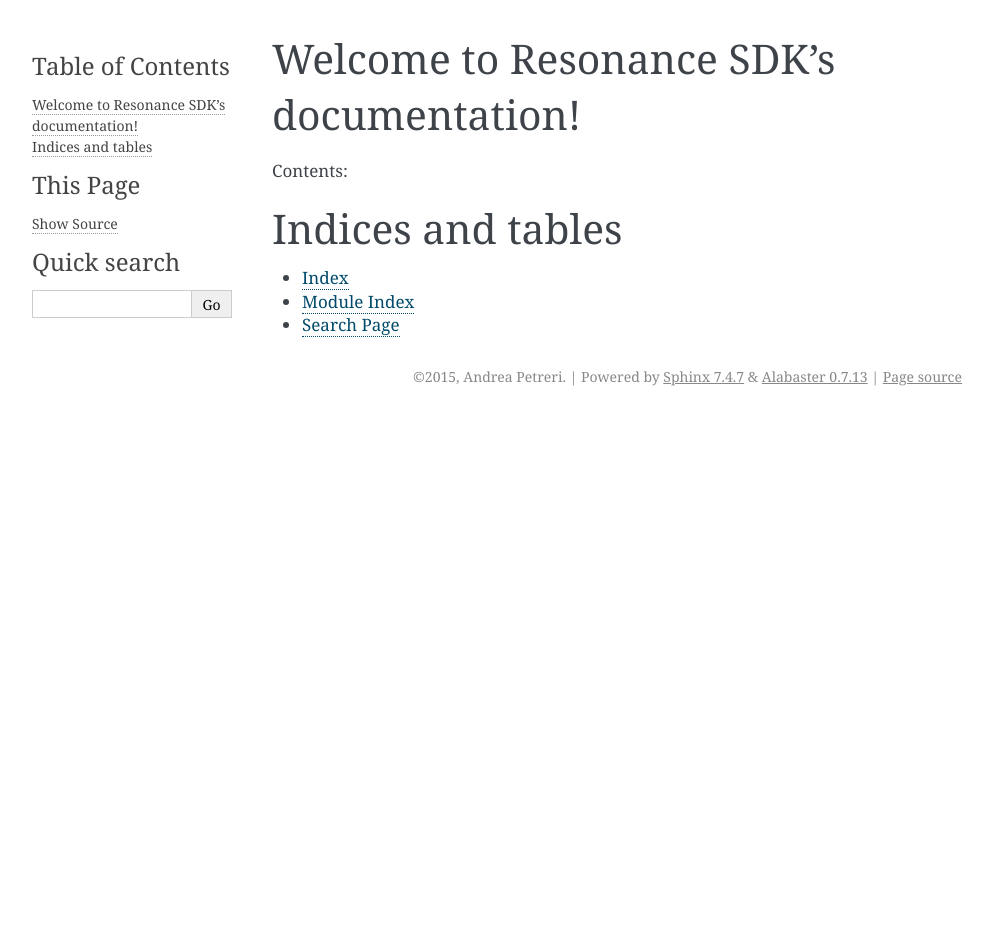
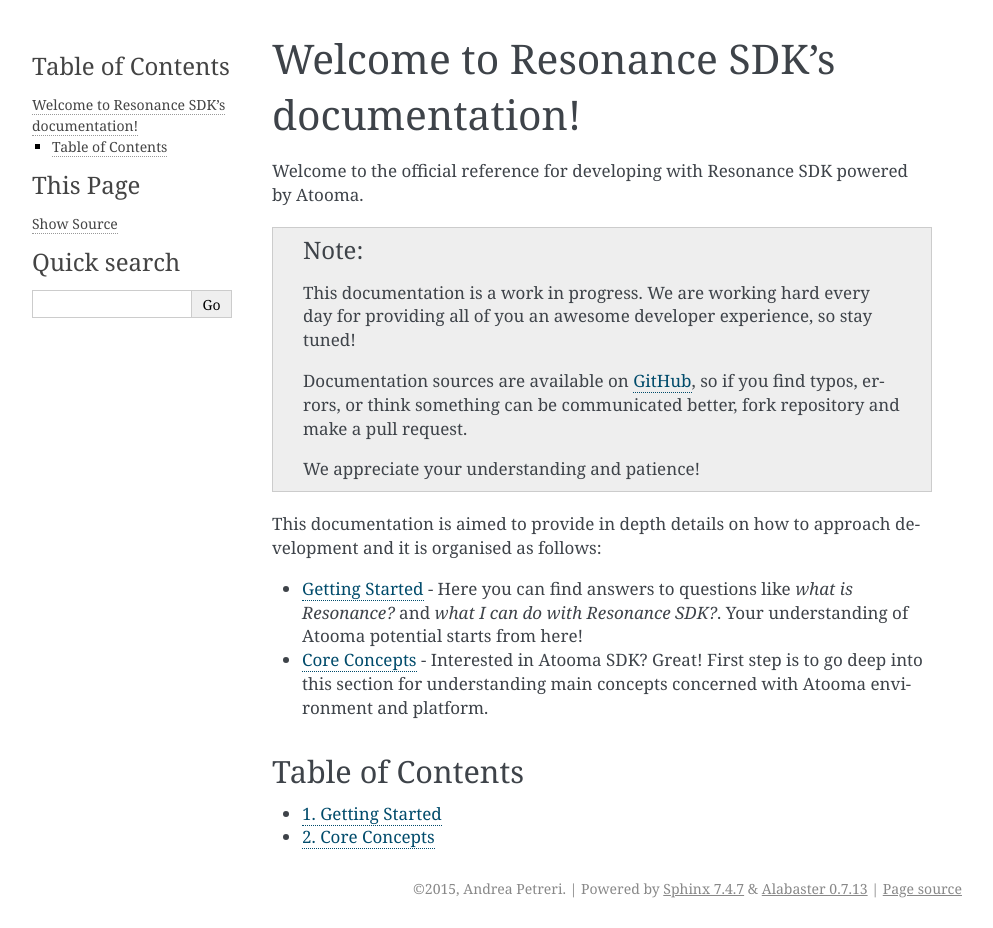
Before and after one commit to atooma/doc-resonance-sdk, a Sphinx documentation site: the page built from docs/source/index.rst, in a window 1280 px wide. Shown: the whole page, without its empty margins (148-1141 px from the left). Built offline with Sphinx 7.4.7, drawn with Linux system fonts in a browser that asks for light colours; before the commit the page ends 900 px from its top, so only the background shows below that.

Commit message:
Adding intro and core sections

```diff
--- /dev/null
+++ b/docs/source/core.rst
@@ -0,0 +1,6 @@
+.. _core:
+
+Core Concepts
+=======================================
+
+Target of this section is to provide a high level description of the core concepts behind the Resonance environment.
--- a/docs/source/index.rst
+++ b/docs/source/index.rst
@@ -1,21 +1,27 @@
-.. Resonance SDK documentation master file, created by
-   sphinx-quickstart on Fri Aug  7 21:07:43 2015.
-   You can adapt this file completely to your liking, but it should at least
-   contain the root `toctree` directive.
-
 Welcome to Resonance SDK's documentation!
 =========================================
 
-Contents:
+Welcome to the official reference for developing with Resonance SDK powered by Atooma.
+
+.. note::
+
+	This documentation is a work in progress. We are working hard every day for providing all of you an awesome developer experience, so stay tuned!
+
+	Documentation sources are available on `GitHub <https://github.com/atooma/doc-resonance-sdk>`_, so if you find typos, errors, or think something can be communicated better, fork repository and make a pull request.
+
+	We appreciate your understanding and patience!
+
+This documentation is aimed to provide in depth details on how to approach development and it is organised as follows:
+
+* :ref:`intro` - Here you can find answers to questions like *what is Resonance?* and *what I can do with Resonance SDK?*. Your understanding of Atooma potential starts from here!
+* :ref:`core` - Interested in Atooma SDK? Great! First step is to go deep into this section for understanding main concepts concerned with Atooma environment and platform.
+
+Table of Contents
+------------------------------
 
 .. toctree::
-   :maxdepth: 2
+   :numbered:
+   :maxdepth: 3
 
-
-
-Indices and tables
-==================
-
-* :ref:`genindex`
-* :ref:`modindex`
-* :ref:`search`
+   intro
+   core
--- /dev/null
+++ b/docs/source/intro.rst
@@ -0,0 +1,6 @@
+.. _intro:
+
+Getting Started
+=======================================
+
+This tutorial is intended to get you up and running with the Resonance SDK for Android, powered by Atooma.
```
